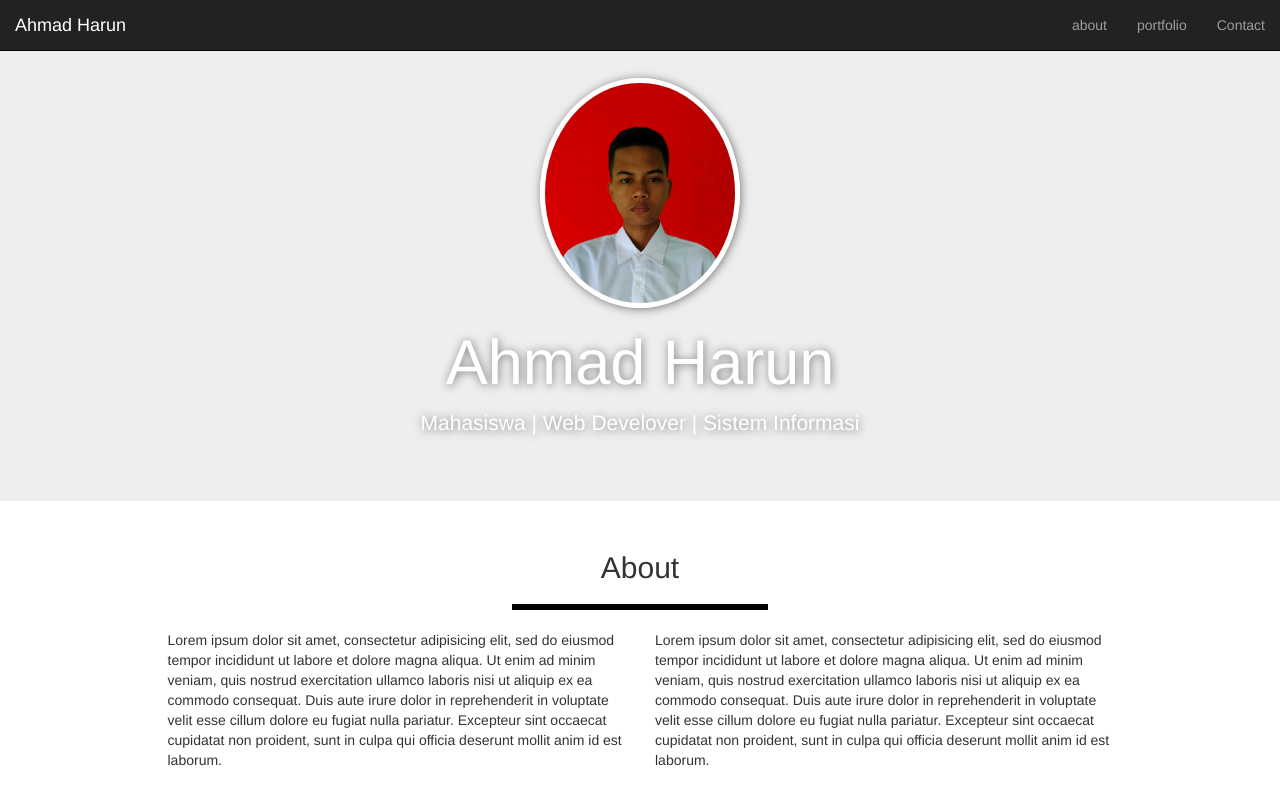
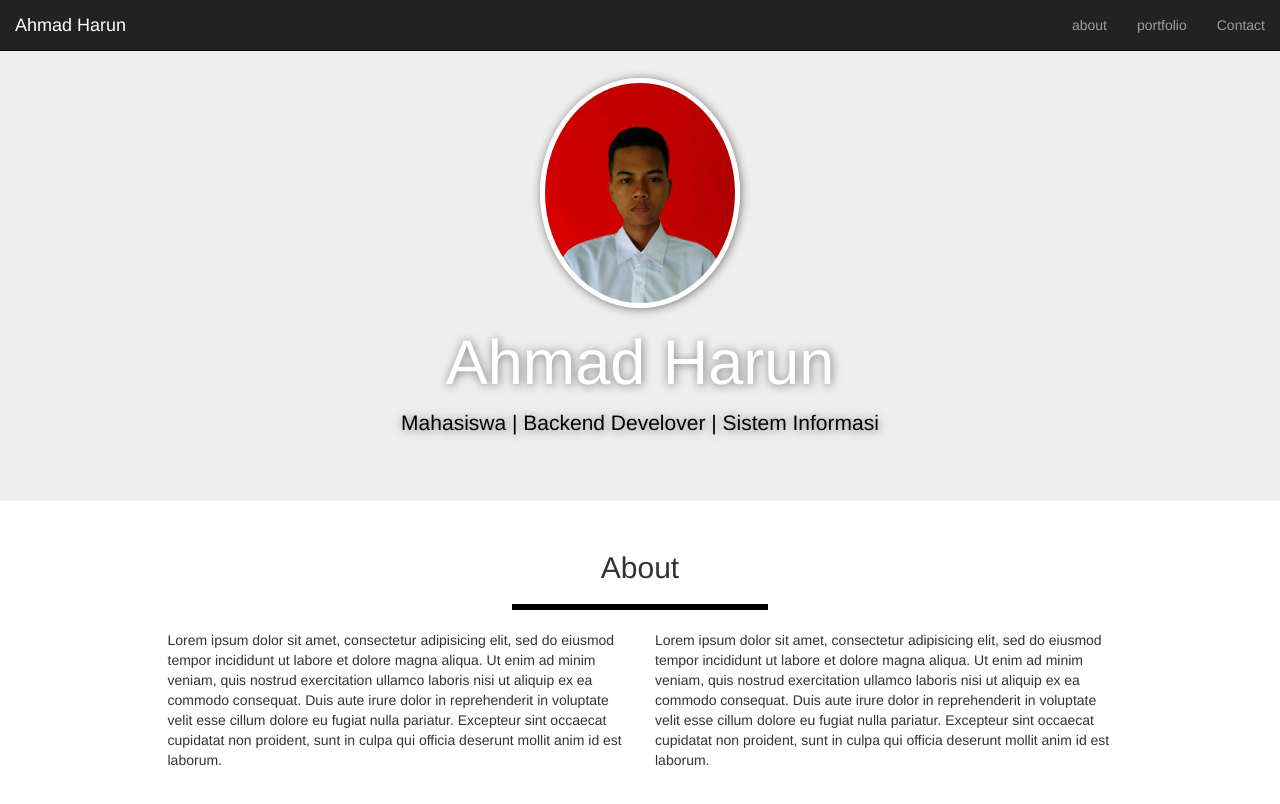
Before and after one commit to ahmadharun2112/ahmadharun2112.github.io, a plain HTML site: page index.html in a window 1280 px wide. Shown: the top 804 px of the page. Drawn offline with Linux system fonts and the light colour scheme.

Commit message:
mengubah tulisan backend developer

```diff
--- a/index.html
+++ b/index.html
@@ -57,7 +57,7 @@
     <div class="jumbotron text-center">
       <img src="img/harun.png" class="img-circle">
       <h1>Ahmad Harun</h1>
-      <p>Mahasiswa | Web Develover | Sistem Informasi</p>
+      <p style="color: black;">Mahasiswa | Backend Develover | Sistem Informasi</p>
     </div>
 
     <!-- akhir jumbotron -->
```
